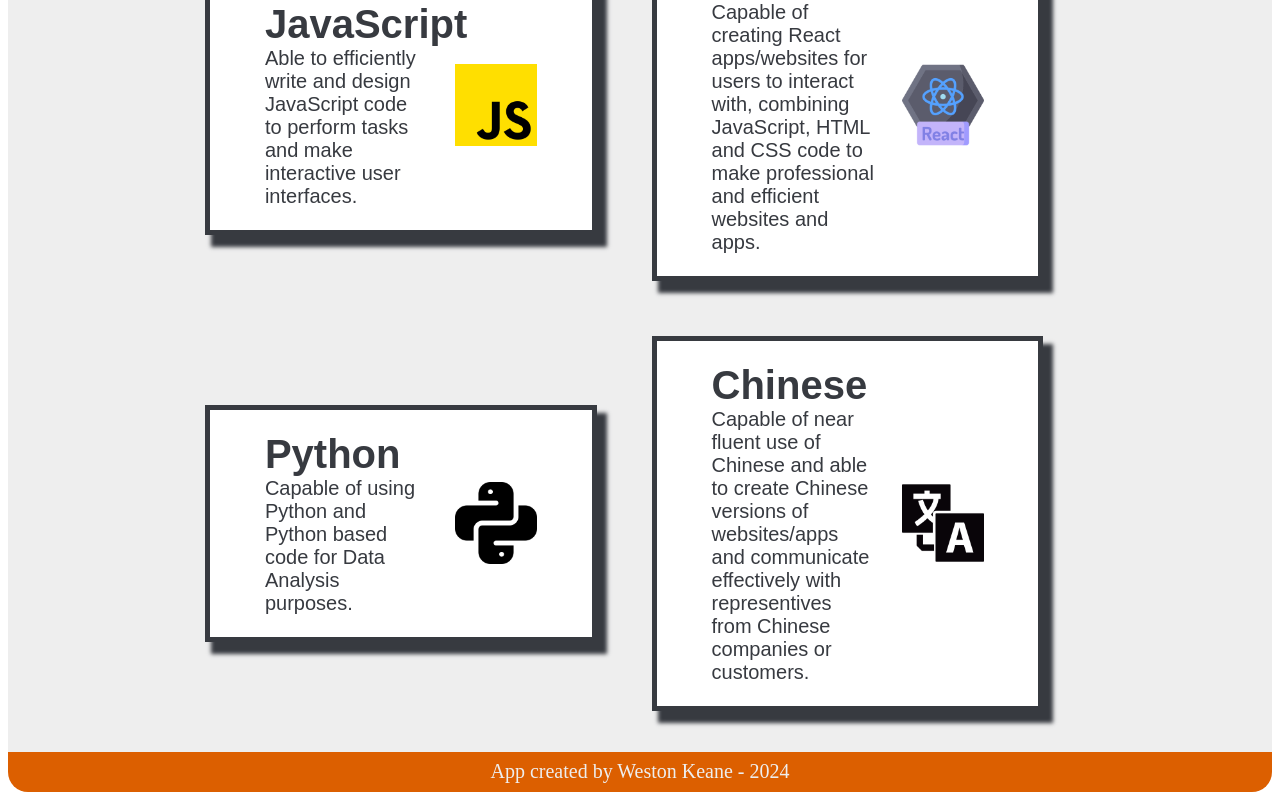
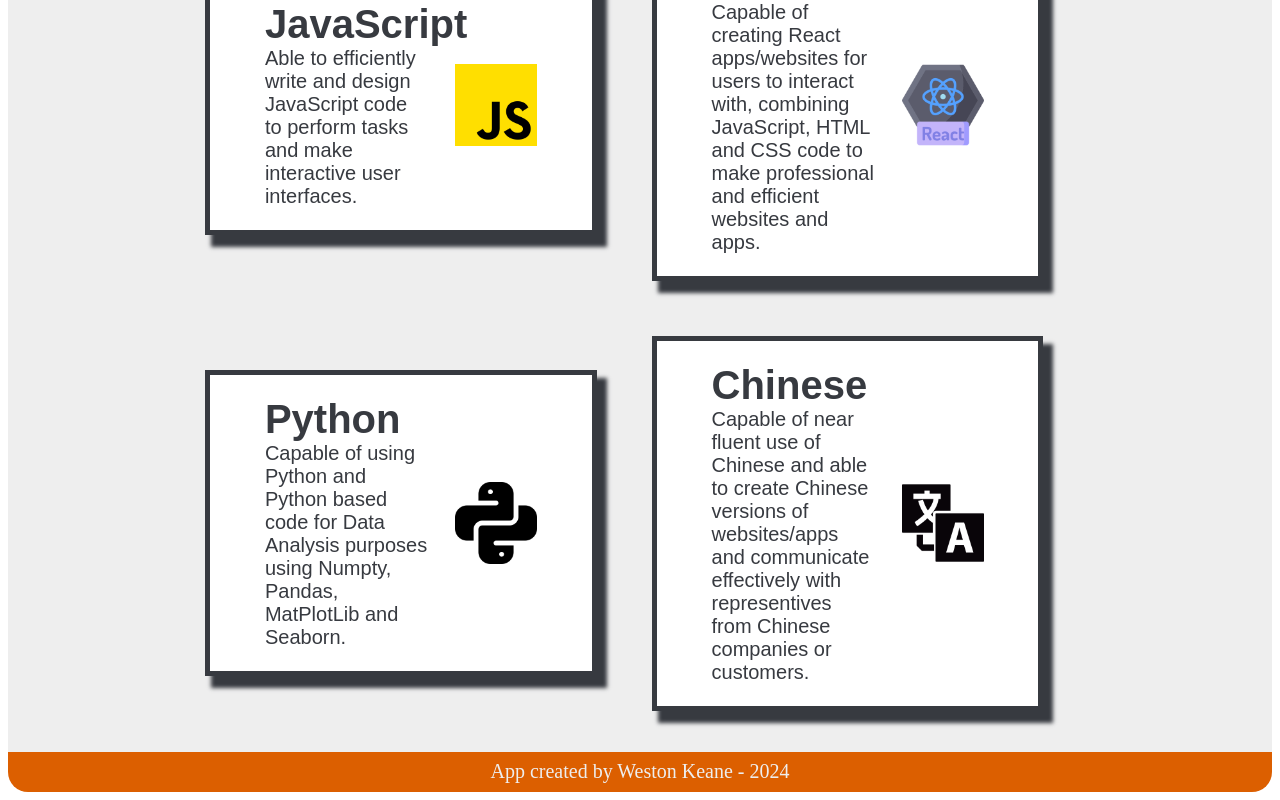
Before and after one commit to wkeane7/resume, a React (Create React App) app: page /skills in a window 1280 px wide. Shown: the part 657-1457 px from the top of the page. Built offline with nearby package versions, Linux system fonts and the light colour scheme.

Commit message:
Update employmentSkills.js

```diff
--- a/src/Pages/Skills/employmentSkills.js
+++ b/src/Pages/Skills/employmentSkills.js
@@ -31,7 +31,7 @@ export const employmentSkills = [
         id: "5",
         img: "./icons/python.png",
         skillName: "Python",
-        description: "Capable of using Python and Python based code for Data Analysis purposes."
+        description: "Capable of using Python and Python based code for Data Analysis purposes using Numpty, Pandas, MatPlotLib and Seaborn."
     },
 
     {
```
